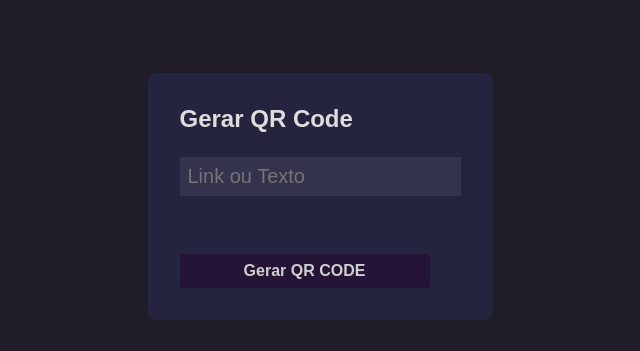
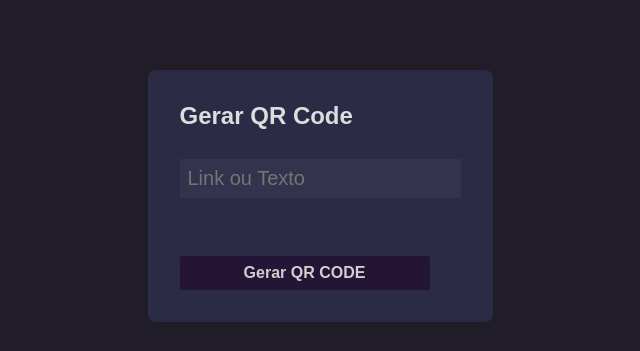
Before and after one commit to VictorSamuell/QR-Code-Generator, a plain HTML site: page index.html in a window 1280 px wide. Both pictures are taken after a click on the button "Clique aqui". Shown: the part 167-518 px from the top of the page, 320-960 px from the left. Drawn offline with Linux system fonts and the light colour scheme; a web font is replaced by a local one.

Commit message:
Site Completo - Por enquanto

```diff
--- a/assets/css/style.css
+++ b/assets/css/style.css
@@ -43,6 +43,7 @@ body {
     font-size: 1.25rem;
     color: #333;
     padding: 0.5rem;
+    margin-top: 5px;
 }
 
 button {
@@ -115,7 +116,7 @@ button:hover {
 }
 
 .dark-mode #box {
-    background-color: #24243f;
+    background-color: #2b2b46;
     color: #ddd;
 }
 
```
